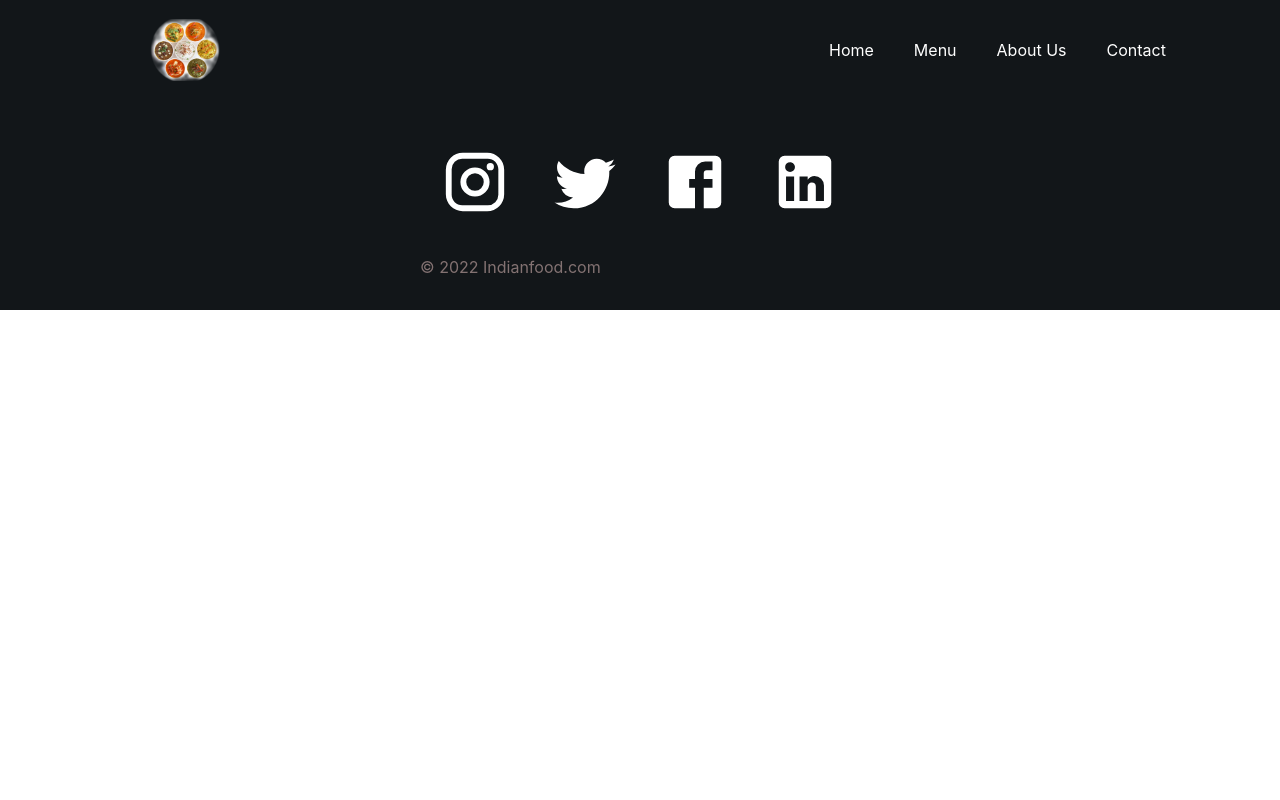
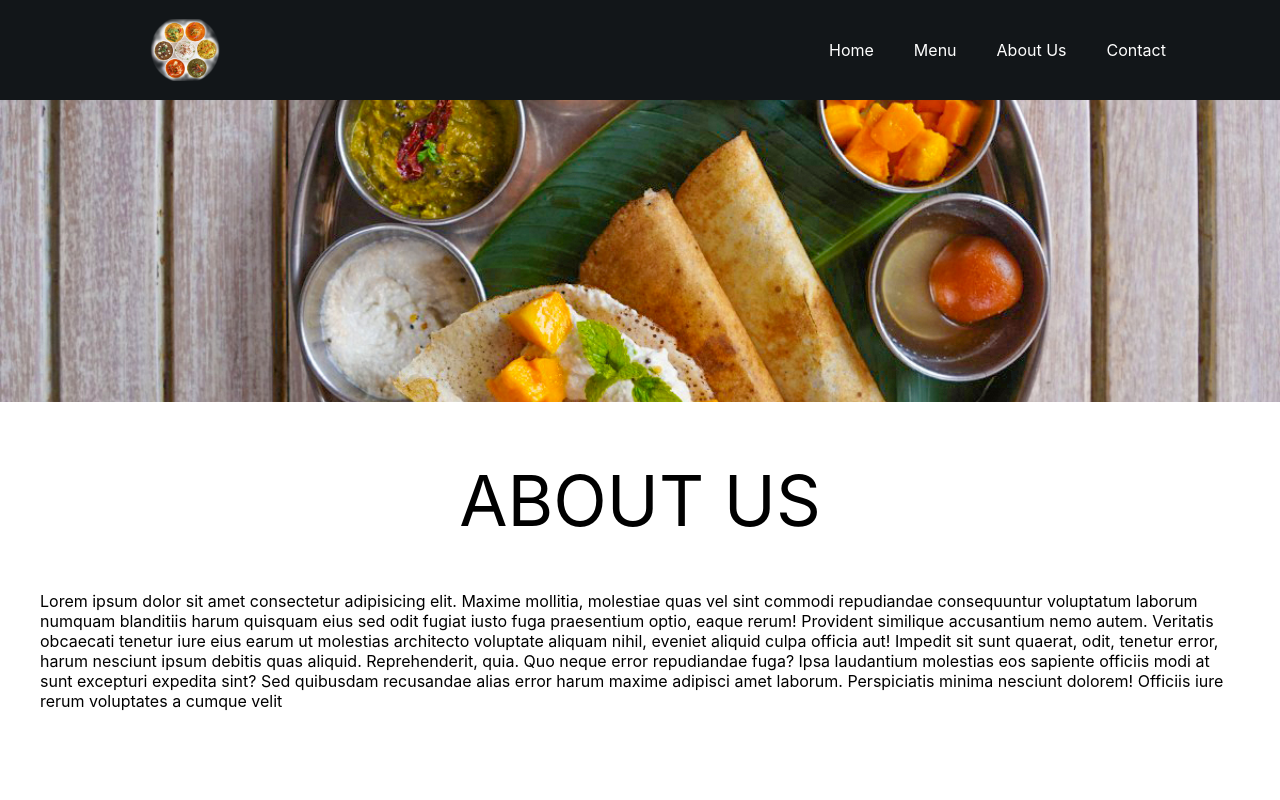
Before and after one commit to kaustubhgaikwad/food-order-app, a React (Create React App) app: page /about in a window 1280 px wide. Shown: the top 800 px of the page. Built offline with nearby package versions, Linux system fonts and the light colour scheme.

Commit message:
Added About Us page

```diff
--- a/src/App.js
+++ b/src/App.js
@@ -3,6 +3,7 @@
 import Footer from './components/Footer';
 import Home from './pages/Home'
 import Menu from './pages/Menu'
+import About from './pages/About'
 import {BrowserRouter as Router,Switch,Route,Routes} from "react-router-dom"
 
 function App() {
@@ -12,6 +13,7 @@
         <Routes>
           <Route path="/" exact  element={<Home/>}/>
           <Route path="/menu" exact  element={<Menu/>}/>
+          <Route path="/about" exact  element={<About/>}/>
         </Routes>
         <Footer/>
     </Router>
--- /dev/null
+++ b/src/pages/About.js
@@ -0,0 +1,33 @@
+import React from "react";
+import MultiplePizzas from "../assets/masala.jpg";
+import "../styles/About.css";
+function About() {
+  return (
+    <div className="about">
+      <div
+        className="aboutTop"
+        style={{ backgroundImage: `url(${MultiplePizzas})` }}
+      ></div>
+      <div className="aboutBottom">
+        <h1> ABOUT US</h1>
+        <p>
+          Lorem ipsum dolor sit amet consectetur adipisicing elit. Maxime
+          mollitia, molestiae quas vel sint commodi repudiandae consequuntur
+          voluptatum laborum numquam blanditiis harum quisquam eius sed odit
+          fugiat iusto fuga praesentium optio, eaque rerum! Provident similique
+          accusantium nemo autem. Veritatis obcaecati tenetur iure eius earum ut
+          molestias architecto voluptate aliquam nihil, eveniet aliquid culpa
+          officia aut! Impedit sit sunt quaerat, odit, tenetur error, harum
+          nesciunt ipsum debitis quas aliquid. Reprehenderit, quia. Quo neque
+          error repudiandae fuga? Ipsa laudantium molestias eos sapiente
+          officiis modi at sunt excepturi expedita sint? Sed quibusdam
+          recusandae alias error harum maxime adipisci amet laborum.
+          Perspiciatis minima nesciunt dolorem! Officiis iure rerum voluptates a
+          cumque velit
+        </p>
+      </div>
+    </div>
+  );
+}
+
+export default About;
--- /dev/null
+++ b/src/styles/About.css
@@ -0,0 +1,37 @@
+.about {
+  width: 100%;
+  height: 90vh;
+  display: flex;
+  flex-direction: column;
+}
+
+.aboutTop {
+  width: 100%;
+  height: 45%;
+  background-position: center;
+  background-repeat: no-repeat;
+  background-size: cover;
+  font-family: "Gill Sans", "Gill Sans MT", Calibri, "Trebuchet MS", sans-serif;
+}
+
+.aboutBottom {
+  display: flex;
+  flex-direction: column;
+  height: 55%;
+  align-items: center;
+  margin-top: 50px;
+}
+
+.aboutBottom p {
+  width: 1200px;
+}
+
+.about .aboutBottom h1 {
+  font-weight: 400;
+  font-size: 70px;
+  color: black;
+  height: 30px;
+  display: flex;
+  justify-content: center;
+  transform: translateY(-40px);
+}
```
